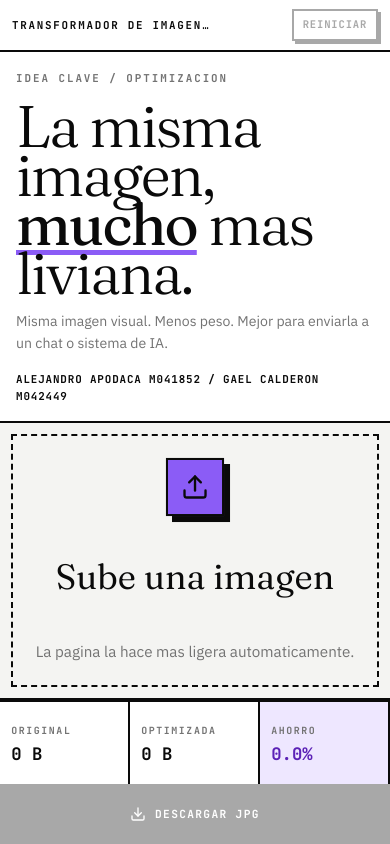
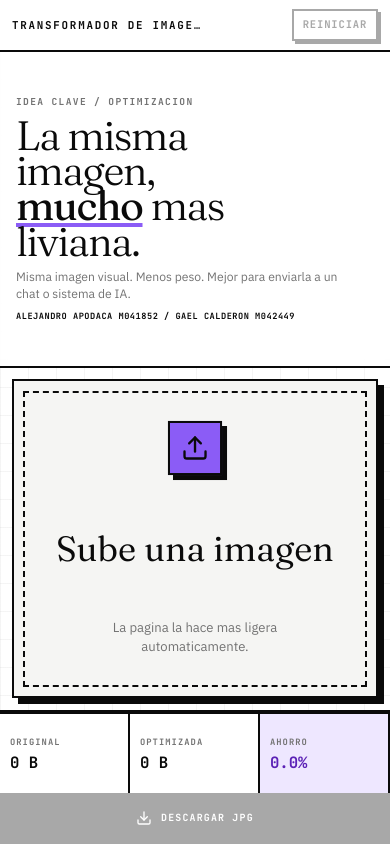
Before and after one commit to apoapps/proyecto-final-procesamiento-digital-senales, a React (Vite) app: page / in a window 390 px wide. Built offline with nearby package versions, Linux system fonts and the light colour scheme.

Commit message:
Improve mobile neobrutalist layout

```diff
--- a/src/styles.css
+++ b/src/styles.css
@@ -426,55 +426,121 @@ h1 em {
 
 @media (max-width: 820px) {
   .app-screen {
-    grid-template-rows: 3.25rem minmax(0, 1fr) 9rem;
+    grid-template-rows: 3.25rem minmax(0, 1fr) 8.25rem;
   }
 
   .hero {
     grid-template-columns: 1fr;
-    grid-template-rows: auto minmax(0, 1fr);
+    grid-template-rows: minmax(0, 0.46fr) minmax(0, 0.54fr);
+    position: relative;
+    background:
+      linear-gradient(90deg, rgba(10, 10, 10, 0.045) 1px, transparent 1px) 0 0 / 28px 28px,
+      linear-gradient(0deg, rgba(10, 10, 10, 0.045) 1px, transparent 1px) 0 0 / 28px 28px,
+      var(--background);
   }
 
   .message {
     border-right: 0;
     border-bottom: 2px solid var(--line);
-    padding: 1.1rem 1rem 1rem;
+    justify-content: center;
+    padding: 0.8rem 1rem 0.85rem;
+    overflow: hidden;
+    background: rgba(255, 255, 255, 0.86);
+    backdrop-filter: blur(10px);
+  }
+
+  .eyebrow {
+    margin-bottom: 0.55rem;
+    font-size: 0.6rem;
+    letter-spacing: 0.14em;
   }
 
   h1 {
-    max-width: 10ch;
-    font-size: clamp(2.85rem, 15vw, 5rem);
+    max-width: 11ch;
+    font-size: clamp(2.25rem, 11.6vw, 3.65rem);
+    line-height: 0.86;
   }
 
   .plain-copy {
-    margin-top: 0.8rem;
-    font-size: 0.88rem;
+    max-width: 21rem;
+    margin-top: 0.58rem;
+    font-size: 0.8rem;
+    line-height: 1.4;
+  }
+
+  .credits {
+    margin-top: 0.52rem;
+    font-size: 0.58rem;
+    letter-spacing: 0.06em;
+    line-height: 1.35;
+  }
+
+  .upload-card {
+    display: grid;
+    margin: 0.85rem;
+    min-height: 0;
+    border: 2px solid var(--foreground);
+    box-shadow: 8px 8px 0 var(--foreground);
+    background: rgba(244, 244, 242, 0.88);
+    backdrop-filter: blur(12px);
   }
 
   .upload-card::before {
-    inset: 0.7rem;
+    inset: 0.62rem;
+    border-width: 2px;
+  }
+
+  .empty-upload {
+    padding: 1.1rem;
+  }
+
+  .upload-icon {
+    width: 3.4rem;
+    height: 3.4rem;
+    margin-bottom: 0.85rem;
+    box-shadow: 5px 5px 0 var(--foreground);
+  }
+
+  .empty-upload strong {
+    font-size: clamp(2rem, 9vw, 2.8rem);
+  }
+
+  .empty-upload span {
+    max-width: 16rem;
+    margin-top: 0.55rem;
+    font-size: 0.82rem;
   }
 
   .compare {
-    grid-template-columns: 1fr;
-    grid-template-rows: 1fr 1fr;
+    grid-template-columns: 1fr 1fr;
+    grid-template-rows: 1fr;
   }
 
   .preview:first-child {
-    border-right: 0;
-    border-bottom: 2px solid var(--line);
+    border-right: 2px solid var(--line);
+    border-bottom: 0;
   }
 
   .preview {
-    grid-template-rows: minmax(0, 1fr) 2.55rem;
+    grid-template-rows: minmax(0, 1fr) 2.35rem;
   }
 
   .preview figcaption {
-    padding: 0 0.75rem;
+    padding: 0 0.58rem;
+  }
+
+  .preview span {
+    font-size: 0.56rem;
+    letter-spacing: 0.1em;
+  }
+
+  .preview strong {
+    font-size: 0.68rem;
   }
 
   .bottom-bar {
     grid-template-columns: repeat(3, minmax(0, 1fr));
-    grid-template-rows: 1fr 3.75rem;
+    grid-template-rows: 1fr 3.2rem;
   }
 
   .bottom-bar button {
@@ -482,11 +548,16 @@ h1 em {
   }
 
   .metric {
-    padding: 0.6rem 0.7rem;
+    padding: 0.55rem 0.62rem;
+  }
+
+  .metric span {
+    font-size: 0.55rem;
+    letter-spacing: 0.12em;
   }
 
   .metric strong {
-    font-size: 1.08rem;
+    font-size: 0.98rem;
   }
 }
 
@@ -496,7 +567,7 @@ h1 em {
   }
 
   .topbar p {
-    max-width: 12.5rem;
+    max-width: 11.8rem;
     overflow: hidden;
     text-overflow: ellipsis;
     white-space: nowrap;
@@ -506,17 +577,28 @@ h1 em {
     display: none;
   }
 
-  .empty-upload {
-    padding: 1.2rem;
+  .hero {
+    grid-template-rows: minmax(0, 0.48fr) minmax(0, 0.52fr);
   }
 
-  .upload-icon {
-    width: 3.6rem;
-    height: 3.6rem;
-    margin-bottom: 0.8rem;
+  h1 {
+    font-size: clamp(2.05rem, 10.5vw, 3rem);
   }
 
-  .empty-upload strong {
-    font-size: 2.2rem;
+  .plain-copy {
+    font-size: 0.76rem;
+  }
+
+  .credits {
+    font-size: 0.54rem;
+  }
+
+  .upload-card {
+    margin: 0.72rem;
+    box-shadow: 6px 6px 0 var(--foreground);
+  }
+
+  .bottom-bar button {
+    font-size: 0.62rem;
   }
 }
```
